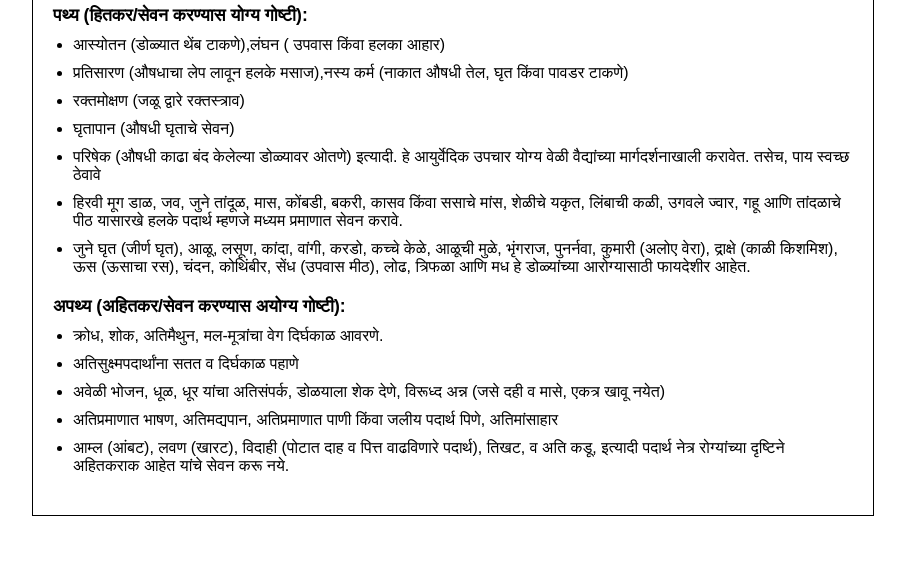
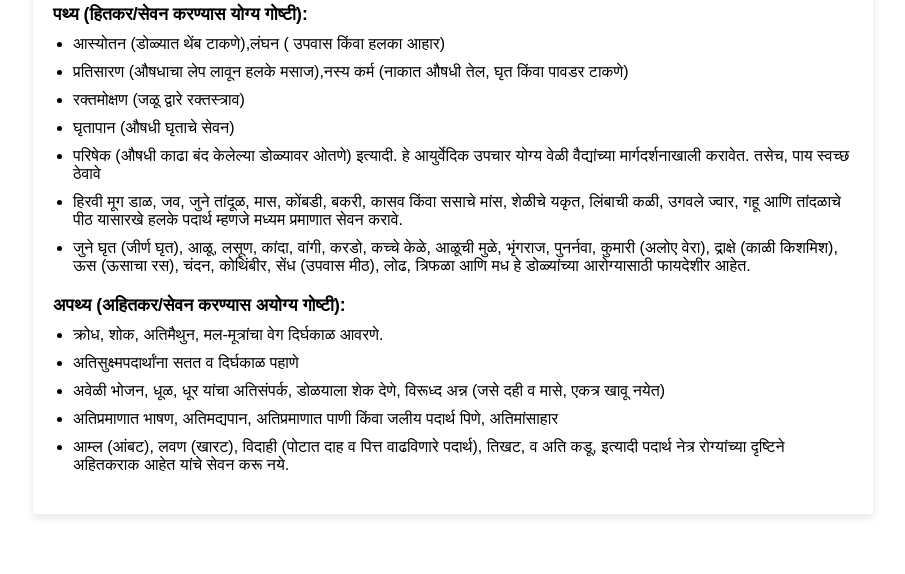
Before and after one commit to tejadeshmukh/information, a plain HTML site: page index.html in a window 1280 px wide. Shown: the part 226-800 px from the top of the page, without its empty margins (187-1092 px from the left). Drawn offline with Linux system fonts and the light colour scheme.

Commit message:
Update index.html

```diff
--- a/index.html
+++ b/index.html
@@ -15,7 +15,7 @@
             max-width: 800px;
             margin: 0 auto;
             padding: 20px;
-            border: 1px solid #000;
+            box-shadow: 0 4px 8px rgba(0, 0, 0, 0.1);
             background-color: #fff;
         }
 
```
